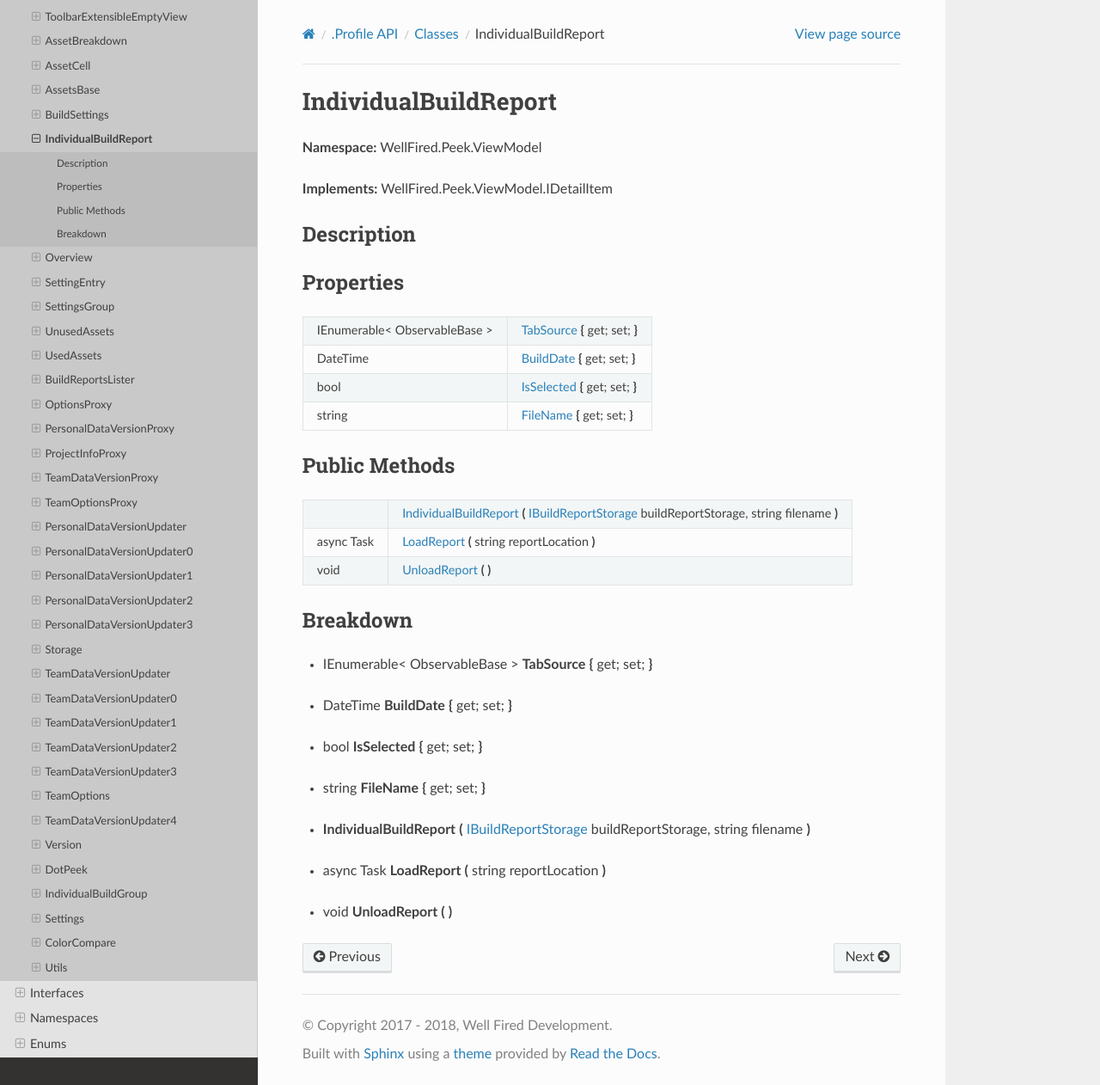
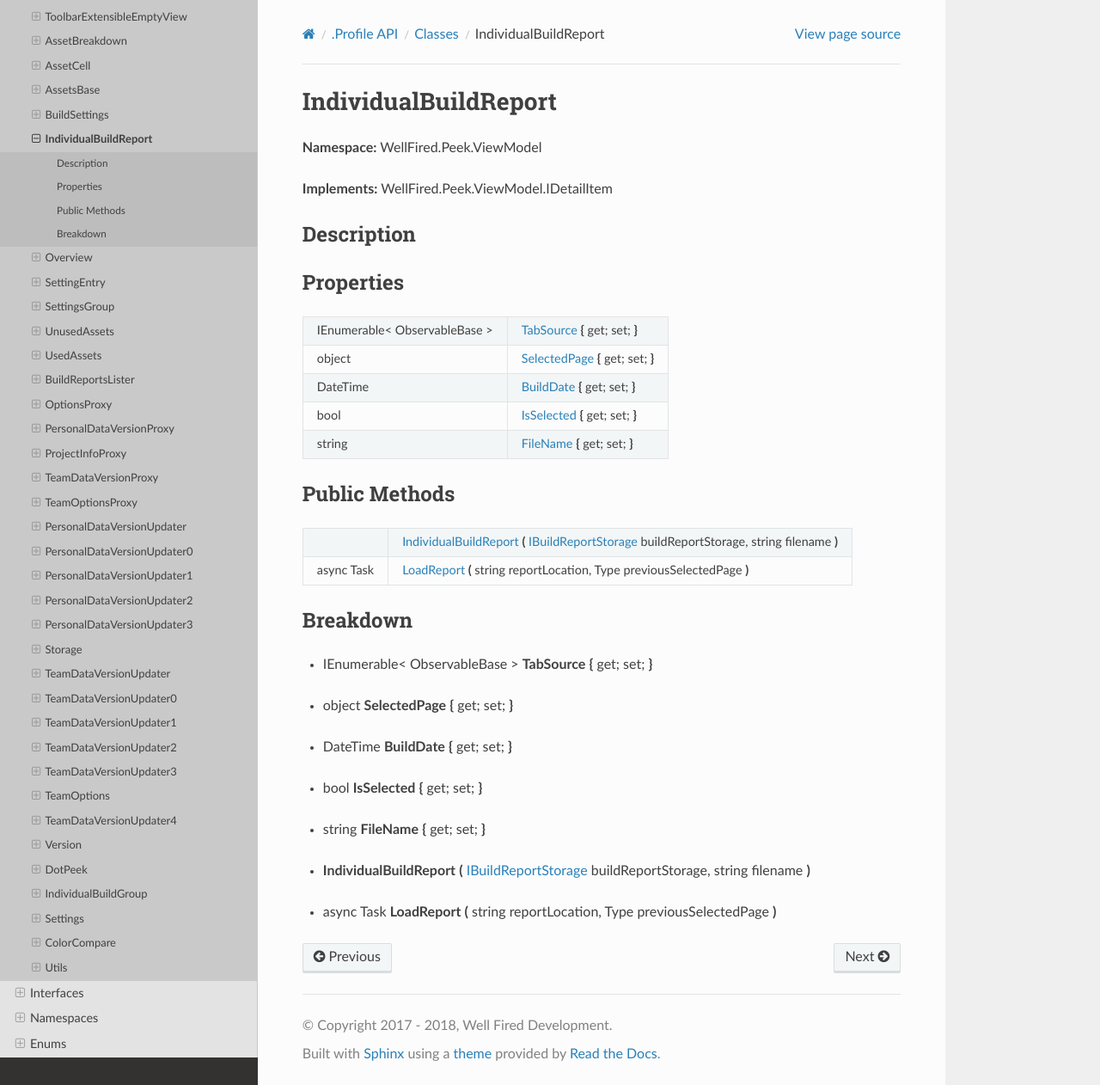
Before and after one commit to WellFiredDevelopment/dotPeekDocumentation, a Sphinx documentation site: the page built from sphinx/source/api/classes/class_wellfired_peek_viewmodel_buildreport_individualbuildreport.rst, in a window 1280 px wide and 1262 px high. Shown: the whole window at 86% size. Built offline with Sphinx 7.4.7 and the Read the Docs theme 2.0.0, drawn with Linux system fonts in a browser that asks for light colours.

Commit message:
AutoBuildDocumentation

```diff
--- a/sphinx/source/api/classes/class_wellfired_peek_viewmodel_buildreport_individualbuildreport.rst
+++ b/sphinx/source/api/classes/class_wellfired_peek_viewmodel_buildreport_individualbuildreport.rst
@@ -16,15 +16,17 @@ Description
 Properties
 -----------
 
-+--------------------------------+----------------------------------------------------------------------------------------------------------------------------------------------+
-|IEnumerable< ObservableBase >   |:ref:`TabSource<classwellfired_peek_viewmodel_buildreport_individualbuildreport_1a02062d396b68396fbc3c998ebf83765a>` **{** get; set; **}**    |
-+--------------------------------+----------------------------------------------------------------------------------------------------------------------------------------------+
-|DateTime                        |:ref:`BuildDate<classwellfired_peek_viewmodel_buildreport_individualbuildreport_1a97a91afb6dff4e26a791ff7fbf6349aa>` **{** get; set; **}**    |
-+--------------------------------+----------------------------------------------------------------------------------------------------------------------------------------------+
-|bool                            |:ref:`IsSelected<classwellfired_peek_viewmodel_buildreport_individualbuildreport_1a0b0f39d66f208da819aaa8545623a275>` **{** get; set; **}**   |
-+--------------------------------+----------------------------------------------------------------------------------------------------------------------------------------------+
-|string                          |:ref:`FileName<classwellfired_peek_viewmodel_buildreport_individualbuildreport_1ac4e2daa9c29b3da4970c1a2d129efdda>` **{** get; set; **}**     |
-+--------------------------------+----------------------------------------------------------------------------------------------------------------------------------------------+
++--------------------------------+------------------------------------------------------------------------------------------------------------------------------------------------+
+|IEnumerable< ObservableBase >   |:ref:`TabSource<classwellfired_peek_viewmodel_buildreport_individualbuildreport_1a02062d396b68396fbc3c998ebf83765a>` **{** get; set; **}**      |
++--------------------------------+------------------------------------------------------------------------------------------------------------------------------------------------+
+|object                          |:ref:`SelectedPage<classwellfired_peek_viewmodel_buildreport_individualbuildreport_1a9fc94594082b34620adf623fed2ce9e7>` **{** get; set; **}**   |
++--------------------------------+------------------------------------------------------------------------------------------------------------------------------------------------+
+|DateTime                        |:ref:`BuildDate<classwellfired_peek_viewmodel_buildreport_individualbuildreport_1a97a91afb6dff4e26a791ff7fbf6349aa>` **{** get; set; **}**      |
++--------------------------------+------------------------------------------------------------------------------------------------------------------------------------------------+
+|bool                            |:ref:`IsSelected<classwellfired_peek_viewmodel_buildreport_individualbuildreport_1a0b0f39d66f208da819aaa8545623a275>` **{** get; set; **}**     |
++--------------------------------+------------------------------------------------------------------------------------------------------------------------------------------------+
+|string                          |:ref:`FileName<classwellfired_peek_viewmodel_buildreport_individualbuildreport_1ac4e2daa9c29b3da4970c1a2d129efdda>` **{** get; set; **}**       |
++--------------------------------+------------------------------------------------------------------------------------------------------------------------------------------------+
 
 Public Methods
 ---------------
@@ -32,9 +34,7 @@ Public Methods
 +-------------+-----------------------------------------------------------------------------------------------------------------------------------------------------------------------------------------------------------------------------------------------------------------------------+
 |             |:ref:`IndividualBuildReport<classwellfired_peek_viewmodel_buildreport_individualbuildreport_1a9fe1a61e777cf9275803113efc469357>` **(** :ref:`IBuildReportStorage<interfacewellfired_peek_generator_storage_ibuildreportstorage>` buildReportStorage, string filename **)**   |
 +-------------+-----------------------------------------------------------------------------------------------------------------------------------------------------------------------------------------------------------------------------------------------------------------------------+
-|async Task   |:ref:`LoadReport<classwellfired_peek_viewmodel_buildreport_individualbuildreport_1a1e768bcc8c7f0b3a4e95a2feeafad869>` **(** string reportLocation **)**                                                                                                                      |
-+-------------+-----------------------------------------------------------------------------------------------------------------------------------------------------------------------------------------------------------------------------------------------------------------------------+
-|void         |:ref:`UnloadReport<classwellfired_peek_viewmodel_buildreport_individualbuildreport_1aac310fef59351a2868565a1ed906b76b>` **(**  **)**                                                                                                                                         |
+|async Task   |:ref:`LoadReport<classwellfired_peek_viewmodel_buildreport_individualbuildreport_1a27541a82ab0088a74878727d9550cc67>` **(** string reportLocation, Type previousSelectedPage **)**                                                                                           |
 +-------------+-----------------------------------------------------------------------------------------------------------------------------------------------------------------------------------------------------------------------------------------------------------------------------+
 
 Breakdown
@@ -43,6 +43,10 @@ Breakdown
 .. _classwellfired_peek_viewmodel_buildreport_individualbuildreport_1a02062d396b68396fbc3c998ebf83765a:
 
 - IEnumerable< ObservableBase > **TabSource** **{** get; set; **}**
+
+.. _classwellfired_peek_viewmodel_buildreport_individualbuildreport_1a9fc94594082b34620adf623fed2ce9e7:
+
+- object **SelectedPage** **{** get; set; **}**
 
 .. _classwellfired_peek_viewmodel_buildreport_individualbuildreport_1a97a91afb6dff4e26a791ff7fbf6349aa:
 
@@ -60,10 +64,6 @@ Breakdown
 
 -  **IndividualBuildReport** **(** :ref:`IBuildReportStorage<interfacewellfired_peek_generator_storage_ibuildreportstorage>` buildReportStorage, string filename **)**
 
-.. _classwellfired_peek_viewmodel_buildreport_individualbuildreport_1a1e768bcc8c7f0b3a4e95a2feeafad869:
+.. _classwellfired_peek_viewmodel_buildreport_individualbuildreport_1a27541a82ab0088a74878727d9550cc67:
 
-- async Task **LoadReport** **(** string reportLocation **)**
-
-.. _classwellfired_peek_viewmodel_buildreport_individualbuildreport_1aac310fef59351a2868565a1ed906b76b:
-
-- void **UnloadReport** **(**  **)**
+- async Task **LoadReport** **(** string reportLocation, Type previousSelectedPage **)**
```
Also changed, not shown: sphinx/source/api/classes/class_wellfired_peek_view_views_sourceboundmasterpage.rst (+1 -9 lines).
